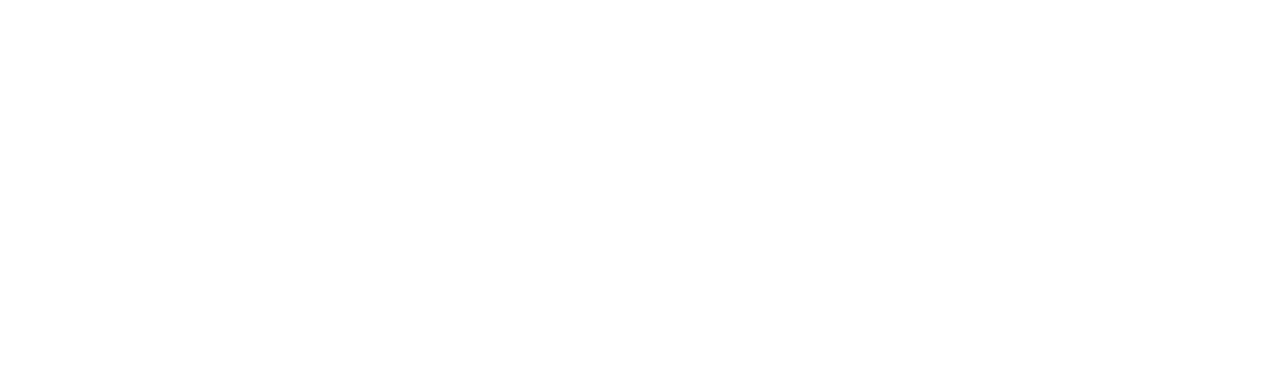
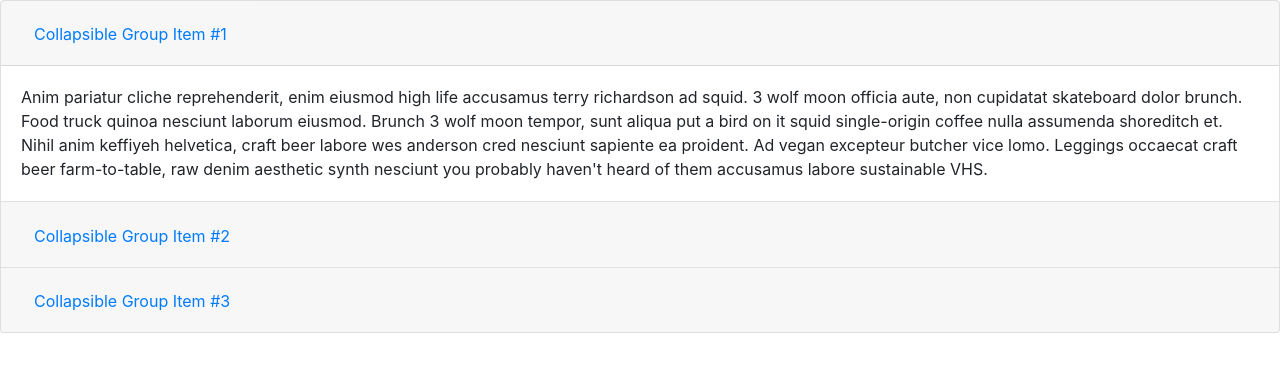
Before and after one commit to pachumat1993/Little_Bootstrap_Project, a plain HTML site: page index.html in a window 1280 px wide. Drawn offline with nearby package versions, Linux system fonts and the light colour scheme.

Commit message:
import collapse card z bootstrap

```diff
--- a/index.html
+++ b/index.html
@@ -18,6 +18,58 @@
 
 <body>
 
+    <!-- import collapse z bootstrapa  -->
+
+    <div class="accordion" id="accordionExample">
+        <div class="card">
+          <div class="card-header" id="headingOne">
+            <h2 class="mb-0">
+              <button class="btn btn-link" type="button" data-toggle="collapse" data-target="#collapseOne" aria-expanded="true" aria-controls="collapseOne">
+                Collapsible Group Item #1
+              </button>
+            </h2>
+          </div>
+
+          <div id="collapseOne" class="collapse show" aria-labelledby="headingOne" data-parent="#accordionExample">
+            <div class="card-body">
+              Anim pariatur cliche reprehenderit, enim eiusmod high life accusamus terry richardson ad squid. 3 wolf moon officia aute, non cupidatat skateboard dolor brunch. Food truck quinoa nesciunt laborum eiusmod. Brunch 3 wolf moon tempor, sunt aliqua put a bird on it squid single-origin coffee nulla assumenda shoreditch et. Nihil anim keffiyeh helvetica, craft beer labore wes anderson cred nesciunt sapiente ea proident. Ad vegan excepteur butcher vice lomo. Leggings occaecat craft beer farm-to-table, raw denim aesthetic synth nesciunt you probably haven't heard of them accusamus labore sustainable VHS.
+            </div>
+          </div>
+        </div>
+        <div class="card">
+          <div class="card-header" id="headingTwo">
+            <h2 class="mb-0">
+              <button class="btn btn-link collapsed" type="button" data-toggle="collapse" data-target="#collapseTwo" aria-expanded="false" aria-controls="collapseTwo">
+                Collapsible Group Item #2
+              </button>
+            </h2>
+          </div>
+          <div id="collapseTwo" class="collapse" aria-labelledby="headingTwo" data-parent="#accordionExample">
+            <div class="card-body">
+              Anim pariatur cliche reprehenderit, enim eiusmod high life accusamus terry richardson ad squid. 3 wolf moon officia aute, non cupidatat skateboard dolor brunch. Food truck quinoa nesciunt laborum eiusmod. Brunch 3 wolf moon tempor, sunt aliqua put a bird on it squid single-origin coffee nulla assumenda shoreditch et. Nihil anim keffiyeh helvetica, craft beer labore wes anderson cred nesciunt sapiente ea proident. Ad vegan excepteur butcher vice lomo. Leggings occaecat craft beer farm-to-table, raw denim aesthetic synth nesciunt you probably haven't heard of them accusamus labore sustainable VHS.
+            </div>
+          </div>
+        </div>
+        <div class="card">
+          <div class="card-header" id="headingThree">
+            <h2 class="mb-0">
+              <button class="btn btn-link collapsed" type="button" data-toggle="collapse" data-target="#collapseThree" aria-expanded="false" aria-controls="collapseThree">
+                Collapsible Group Item #3
+              </button>
+            </h2>
+          </div>
+          <div id="collapseThree" class="collapse" aria-labelledby="headingThree" data-parent="#accordionExample">
+            <div class="card-body">
+              Anim pariatur cliche reprehenderit, enim eiusmod high life accusamus terry richardson ad squid. 3 wolf moon officia aute, non cupidatat skateboard dolor brunch. Food truck quinoa nesciunt laborum eiusmod. Brunch 3 wolf moon tempor, sunt aliqua put a bird on it squid single-origin coffee nulla assumenda shoreditch et. Nihil anim keffiyeh helvetica, craft beer labore wes anderson cred nesciunt sapiente ea proident. Ad vegan excepteur butcher vice lomo. Leggings occaecat craft beer farm-to-table, raw denim aesthetic synth nesciunt you probably haven't heard of them accusamus labore sustainable VHS.
+            </div>
+          </div>
+        </div>
+      </div>
+
+
+
+
+
 
 
 
```
